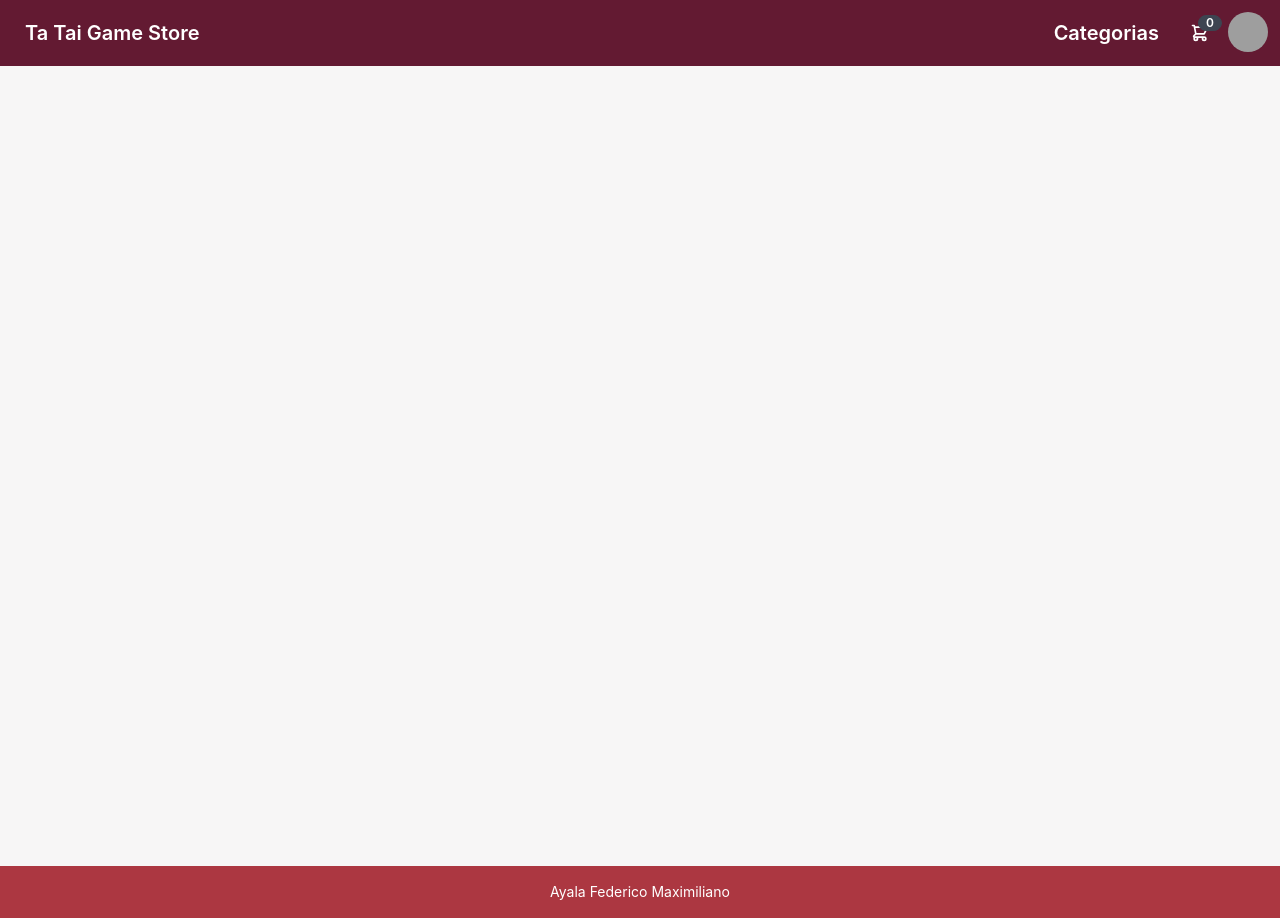
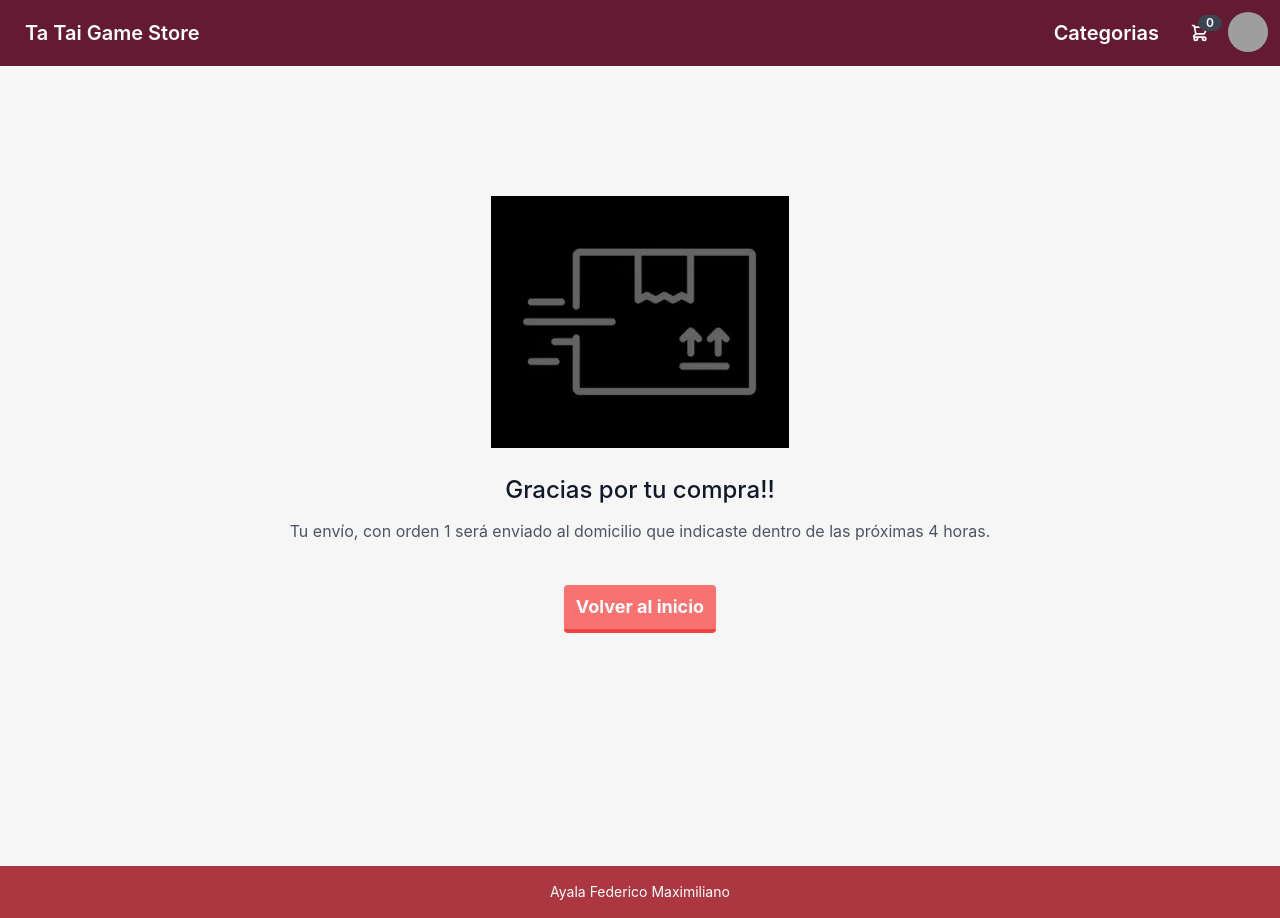
Before and after one commit to FedeAyala/reactjscoder, a React (Create React App) app: page /paidout/1 in a window 1280 px wide. Built offline with nearby package versions, Linux system fonts and the light colour scheme; no server answers; the database is empty; grey boxes are pictures that could not be loaded.

Commit message:
Entrega Final

```diff
--- a/package.json
+++ b/package.json
@@ -1,5 +1,5 @@
 {
-  "homepage": "https://fedeayala.github.io/",
+  "homepage": "https://fedeayala.github.io/reactjscoder",
   "name": "reactjscoder",
   "version": "0.1.0",
   "private": true,
--- a/src/App.js
+++ b/src/App.js
@@ -29,7 +29,7 @@ function App() {
               />
               <Route path="/cart" element={<CartListContainer />} />
               <Route path="/payment" element={<Pago />}></Route>
-              <Route path="/paidout" element={<Pagado />}></Route>
+              <Route path="/paidout/:order" element={<Pagado />}></Route>
             </Routes>
           </header>
           <Footer />
--- a/src/components/ItemList.js
+++ b/src/components/ItemList.js
@@ -10,22 +10,21 @@ const ItemList = () => {
   const [loading, setLoading] = useState(true)
 
   useEffect(() => {
-    getProductos().then((prods) => {
+    getProductos()
+      .then((prods) => {
         if (categoryId === undefined) {
           setStore(prods)
-        setLoading(false)
         } else {
           const arrayCateg = prods.filter(
             (item) => item.categoryId === categoryId
           )
           setStore(arrayCateg)
-        setLoading(false)
         }
       })
+      .finally(() => setLoading(false))
   }, [categoryId])
 
-  const slekeletonCards = Array(8).fill(0)
-
+  const slekeletonCards = [1, 2, 3, 4, 5, 6]
   return (
     <div>
       {categoryId === undefined ? (
--- a/src/components/Pagado.js
+++ b/src/components/Pagado.js
@@ -1,8 +1,9 @@
 import React from 'react'
-import { Link } from 'react-router-dom'
+import { Link, useParams } from 'react-router-dom'
 import enviando from '../assets/enviando.webp'
 
 const Pagado = () => {
+  const { order } = useParams()
   return (
     <>
       <section className="flex text-gray-600 body-font justify-center">
@@ -20,8 +21,8 @@ const Pagado = () => {
                 Gracias por tu compra!!
               </h2>
               <p className="leading-relaxed text-base mb-10">
-                Tu envío será enviado al domicilio que indicaste dentro de las
-                próxmas 4 horas.
+                Tu envío, con orden {order} será enviado al domicilio que
+                indicaste dentro de las próximas 4 horas.
               </p>
               <Link to="/">
                 <button className="py-2 inline-flex items-center border-0 py-1 px-3 mx-5 mt-10 focus:outline-none bg-error  hover:bg-red-200 hover:text-gray-800 hover:border-red-300 border-red-500 border-b-4 text-white rounded text-base md:mt-0 text-lg font-bold">
--- a/src/components/Pago.js
+++ b/src/components/Pago.js
@@ -4,6 +4,7 @@ import { useCartContext } from '../context/CartContext'
 import { grabarCompra } from './firebase/firebaseCliente'
 
 const Pago = () => {
+  const [order, setOrder] = useState()
   const { cart, countPrice, deleteCart } = useCartContext()
 
   const armarCompra = (datosCliente) => {
@@ -20,7 +21,7 @@ const Pago = () => {
       productos: [...productosCompra],
       total: countPrice(),
     }
-    grabarCompra(compra)
+    setOrder(grabarCompra(compra))
     alert('Compra realizada!')
     deleteCart()
   }
@@ -206,7 +207,7 @@ const Pago = () => {
                     </button>
                   </Link>
                   {countPrice() > 0 && (
-                    <Link to="/paidout">
+                    <Link to={`/paidout/${order}`}>
                       <button
                         type="button"
                         value="Submit"
--- a/src/context/AppContext.js
+++ b/src/context/AppContext.js
@@ -10,7 +10,7 @@ const AppContextProvider = ({ children }) => {
 
   useEffect(() => {
     getProductos().then((resp) => setProducts(resp))
-  })
+  }, [])
 
   return (
     <AppContext.Provider value={{ products }}>{children}</AppContext.Provider>
```
Lines whose indentation alone changed are shown as unchanged.
